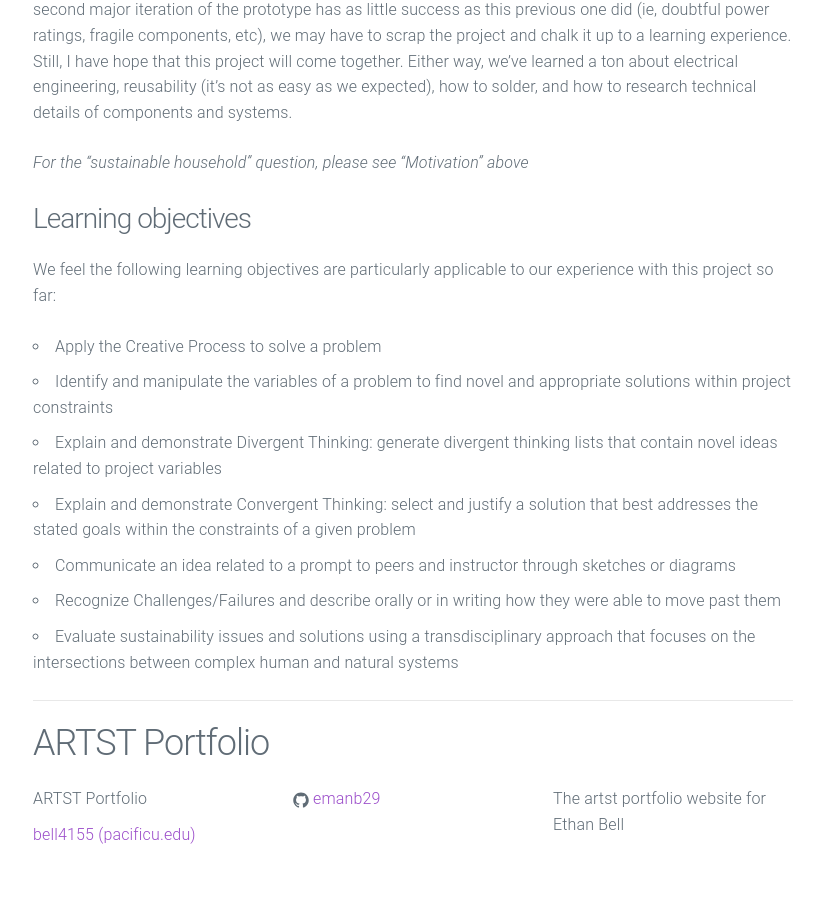
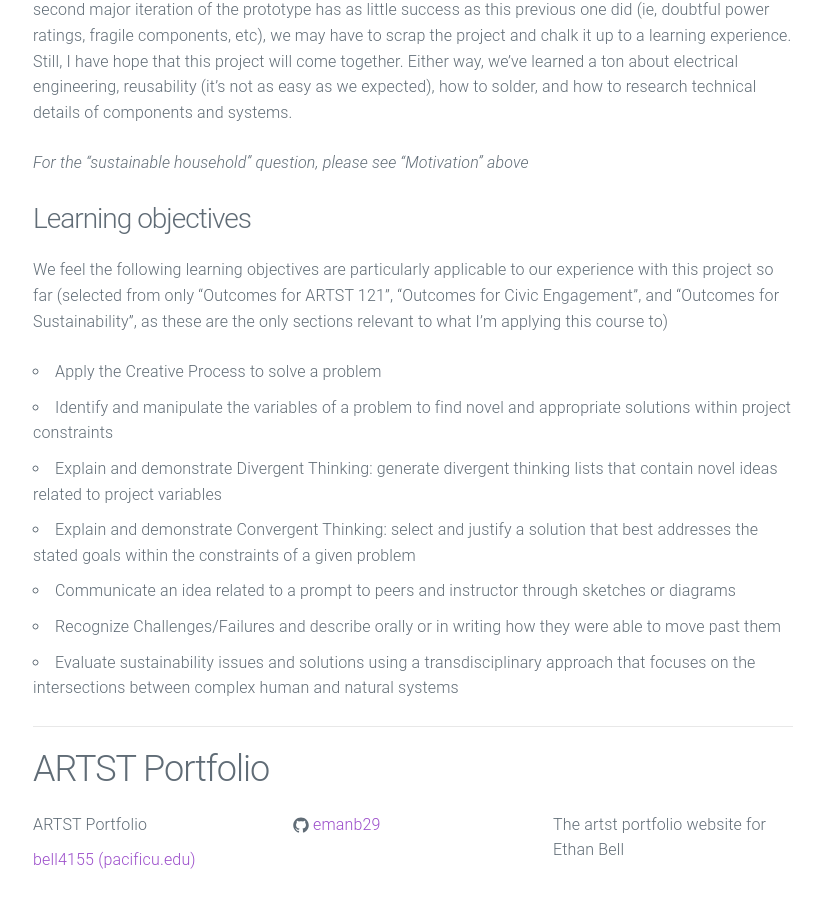
Before and after one commit to emanb29/artst-website, a Jekyll site: the page built from _posts/2015-10-07-welcome-to-jekyll.markdown, in a window 1280 px wide and 900 px high, scrolled down 3531 px. Shown: the whole window, without its empty margins (227-1051 px from the left). Built offline with Jekyll 4.4.1, drawn with Linux system fonts in a browser that asks for light colours.

Commit message:
Update 2015-10-07-welcome-to-jekyll.markdown

```diff
--- a/_posts/2015-10-07-welcome-to-jekyll.markdown
+++ b/_posts/2015-10-07-welcome-to-jekyll.markdown
@@ -44,7 +44,7 @@ Unfortunately, this project is seeming like more of an engineering challenge tha
 *For the "sustainable household" question, please see "Motivation" above*
 
 ### Learning objectives
-We feel the following learning objectives are particularly applicable to our experience with this project so far:
+We feel the following learning objectives are particularly applicable to our experience with this project so far (selected from only "Outcomes for ARTST 121", "Outcomes for Civic Engagement", and "Outcomes for Sustainability", as these are the only sections relevant to what I'm applying this course to)
 - Apply the Creative Process to solve a problem
 - Identify and manipulate the variables of a problem to find novel and appropriate solutions within project constraints
 - Explain and demonstrate Divergent Thinking: generate divergent thinking lists that contain novel ideas related to project variables
```
